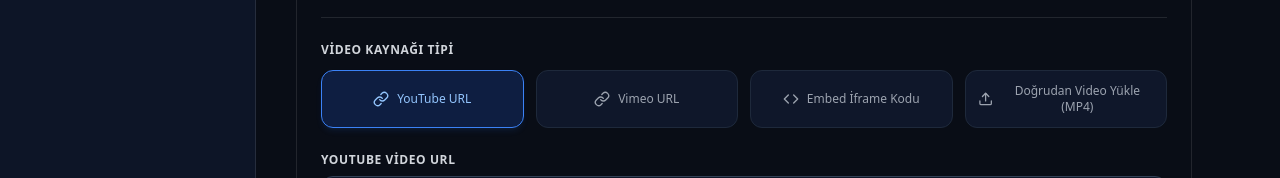
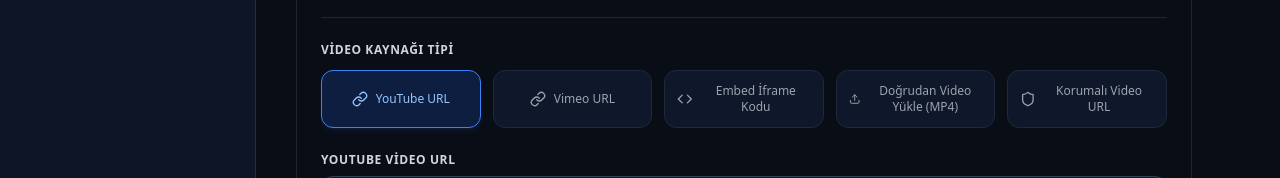
Before and after one commit to forgivenpepper/sidrex-akademi, a Next.js app: page /admin/products/new in a window 1280 px wide. Shown: the part 554-732 px from the top of the page. Built offline with nearby package versions, Linux system fonts and the light colour scheme; no server answers; the database is empty.

Commit message:
feat: add secure video option to admin panel and video modal

```diff
--- a/src/components/VideoModal.tsx
+++ b/src/components/VideoModal.tsx
@@ -3,6 +3,7 @@
 import { Product } from '@/lib/types/database';
 import { X, Mail, Video, Info } from 'lucide-react';
 import { useEffect } from 'react';
+import SecureVideoPlayer from './SecureVideoPlayer';
 
 interface VideoModalProps {
   product: Product | null;
@@ -91,6 +92,14 @@
           allowFullScreen
           className="w-full h-full rounded-2xl"
         />
+      );
+    }
+
+    if (product.video_type === 'secure' && product.video_url) {
+      return (
+        <div className="w-full h-full flex items-center justify-center bg-black rounded-2xl overflow-hidden p-0 m-0 relative" style={{ isolation: 'isolate' }}>
+           <SecureVideoPlayer videoUrl={product.video_url} />
+        </div>
       );
     }
 
--- a/src/components/admin/ProductForm.tsx
+++ b/src/components/admin/ProductForm.tsx
@@ -15,7 +15,8 @@
   FileImage,
   Save,
   CheckSquare,
-  Square
+  Square,
+  Shield
 } from 'lucide-react';
 
 interface ProductFormProps {
@@ -155,12 +156,13 @@
           <label className="block text-xs font-semibold text-gray-300 uppercase tracking-wider mb-3">
             Video Kaynağı Tipi
           </label>
-          <div className="grid grid-cols-2 sm:grid-cols-4 gap-3">
+          <div className="grid grid-cols-2 sm:grid-cols-5 gap-3">
             {[
               { type: 'youtube', label: 'YouTube URL', icon: LinkIcon },
               { type: 'vimeo', label: 'Vimeo URL', icon: LinkIcon },
               { type: 'embed', label: 'Embed İframe Kodu', icon: Code },
               { type: 'upload', label: 'Doğrudan Video Yükle (MP4)', icon: Upload },
+              { type: 'secure', label: 'Korumalı Video URL', icon: Shield },
             ].map((item) => {
               const Icon = item.icon;
               const isSelected = videoType === item.type;
@@ -215,14 +217,16 @@
         ) : (
           <div>
             <label className="block text-xs font-semibold text-gray-300 uppercase tracking-wider mb-2">
-              {videoType === 'youtube' ? 'YouTube Video URL' : 'Vimeo Video URL'}
+              {videoType === 'secure' ? 'Güvenli (Korumalı) Video URL' : videoType === 'youtube' ? 'YouTube Video URL' : 'Vimeo Video URL'}
             </label>
             <input
               type="url"
               name="video_url"
               defaultValue={product?.video_url || ''}
               placeholder={
-                videoType === 'youtube'
+                videoType === 'secure'
+                  ? 'https://sunucunuz.com/gizli-video.mp4'
+                  : videoType === 'youtube'
                   ? 'https://www.youtube.com/watch?v=...'
                   : 'https://vimeo.com/...'
               }
--- a/src/lib/types/database.ts
+++ b/src/lib/types/database.ts
@@ -1,6 +1,6 @@
 export type UserRole = 'admin' | 'customer';
 
-export type VideoType = 'embed' | 'upload' | 'youtube' | 'vimeo';
+export type VideoType = 'embed' | 'upload' | 'youtube' | 'vimeo' | 'secure';
 
 export interface Profile {
   id: string;
```
